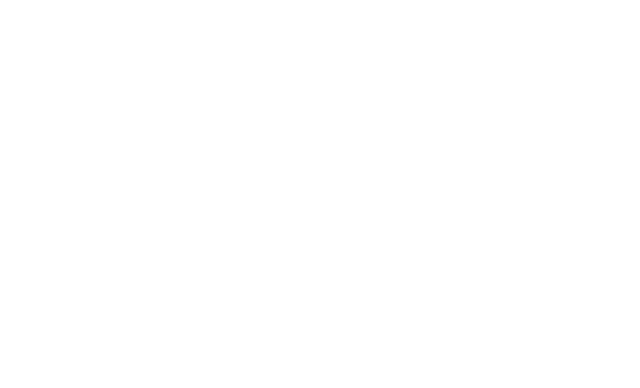
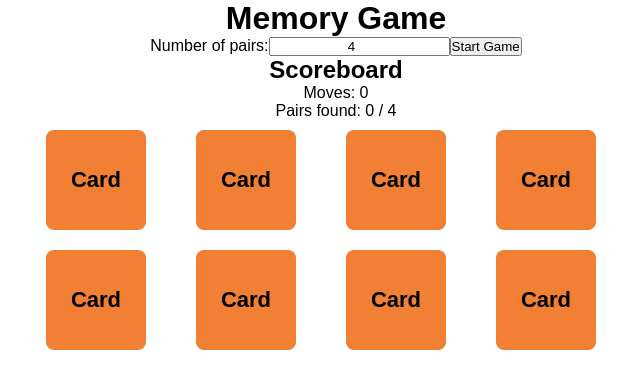
Before and after one commit to D3m0nNiller/vendespil-react-nicklas, a React (Vite) app: page / in a window 1280 px wide. Shown: the top 388 px of the page, without its empty margins (304-944 px from the left). Built offline with nearby package versions, Linux system fonts and the light colour scheme.

Commit message:
added finished cards into apps with functionality

```diff
--- a/index.html
+++ b/index.html
@@ -5,7 +5,7 @@
   <meta charset="UTF-8" />
   <link rel="icon" type="image/svg+xml" href="/favicon.svg" />
   <meta name="viewport" content="width=device-width, initial-scale=1.0" />
-  <title>vendespil_react</title>
+  <title>Vendespil React</title>
 </head>
 
 <body>
--- a/src/App.css
+++ b/src/App.css
@@ -1,184 +1,71 @@
-.counter {
-  font-size: 16px;
-  padding: 5px 10px;
-  border-radius: 5px;
-  color: var(--accent);
-  background: var(--accent-bg);
-  border: 2px solid transparent;
-  transition: border-color 0.3s;
-  margin-bottom: 24px;
-
-  &:hover {
-    border-color: var(--accent-border);
-  }
-  &:focus-visible {
-    outline: 2px solid var(--accent);
-    outline-offset: 2px;
-  }
+* {
+  padding: 0;
+  margin: 0;
+  box-sizing: border-box;
+  font-family: sans-serif;
+  text-align: center;
 }
 
-.hero {
-  position: relative;
+#cards {
+  margin: 0;
+  padding: 0;
+  display: grid;
+  grid-template-columns: repeat(4, 1fr);
+  max-width: 600px;
+  margin: 0 auto;
 
-  .base,
-  .framework,
-  .vite {
-    inset-inline: 0;
-    margin: 0 auto;
-  }
-
-  .base {
-    width: 170px;
-    position: relative;
-    z-index: 0;
-  }
-
-  .framework,
-  .vite {
-    position: absolute;
-  }
-
-  .framework {
-    z-index: 1;
-    top: 34px;
-    height: 28px;
-    transform: perspective(2000px) rotateZ(300deg) rotateX(44deg) rotateY(39deg)
-      scale(1.4);
-  }
-
-  .vite {
-    z-index: 0;
-    top: 107px;
-    height: 26px;
-    width: auto;
-    transform: perspective(2000px) rotateZ(300deg) rotateX(40deg) rotateY(39deg)
-      scale(0.8);
-  }
 }
 
-#center {
+.card {
+  width: 100px;
+  height: 100px;
+  background-color: rgb(249, 162, 30);
+  margin: 10px;
+  list-style: none;
   display: flex;
-  flex-direction: column;
-  gap: 25px;
-  place-content: center;
-  place-items: center;
-  flex-grow: 1;
-
-  @media (max-width: 1024px) {
-    padding: 32px 20px 24px;
-    gap: 18px;
-  }
+  align-items: center;
+  border-radius: 10px;
+  transform-style: preserve-3d;
+  transition: transform 0.6s;
 }
 
-#next-steps {
-  display: flex;
-  border-top: 1px solid var(--border);
-  text-align: left;
-
-  & > div {
-    flex: 1 1 0;
-    padding: 32px;
-    @media (max-width: 1024px) {
-      padding: 24px 20px;
-    }
-  }
-
-  .icon {
-    margin-bottom: 16px;
-    width: 22px;
-    height: 22px;
-  }
-
-  @media (max-width: 1024px) {
-    flex-direction: column;
-    text-align: center;
-  }
+.card:not(.done) {
+  cursor: pointer;
 }
 
-#docs {
-  border-right: 1px solid var(--border);
-
-  @media (max-width: 1024px) {
-    border-right: none;
-    border-bottom: 1px solid var(--border);
-  }
+/* når kortet er aktivt (flip) */
+.card.show {
+  transform: rotateY(180deg);
 }
 
-#next-steps ul {
-  list-style: none;
-  padding: 0;
+/* begge sider */
+.card span {
+  position: absolute;
+  width: 100%;
+  height: 100%;
   display: flex;
-  gap: 8px;
-  margin: 32px 0 0;
-
-  .logo {
-    height: 18px;
-  }
-
-  a {
-    color: var(--text-h);
-    font-size: 16px;
-    border-radius: 6px;
-    background: var(--social-bg);
-    display: flex;
-    padding: 6px 12px;
-    align-items: center;
-    gap: 8px;
-    text-decoration: none;
-    transition: box-shadow 0.3s;
-
-    &:hover {
-      box-shadow: var(--shadow);
-    }
-    .button-icon {
-      height: 18px;
-      width: 18px;
-    }
-  }
-
-  @media (max-width: 1024px) {
-    margin-top: 20px;
-    flex-wrap: wrap;
-    justify-content: center;
-
-    li {
-      flex: 1 1 calc(50% - 8px);
-    }
-
-    a {
-      width: 100%;
-      justify-content: center;
-      box-sizing: border-box;
-    }
-  }
+  align-items: center;
+  justify-content: center;
+  backface-visibility: hidden;
+  border-radius: 8px;
+  font-size: 22px;
+  font-weight: bold;
 }
 
-#spacer {
-  height: 88px;
-  border-top: 1px solid var(--border);
-  @media (max-width: 1024px) {
-    height: 48px;
-  }
+/* forsiden */
+.card .front {
+  background-color: #f18034;
 }
 
-.ticks {
-  position: relative;
-  width: 100%;
+/* bagsiden */
+.card .back {
+  background: rgb(4 206 249);
+  transform: rotateY(180deg);
+}
 
-  &::before,
-  &::after {
-    content: '';
-    position: absolute;
-    top: -4.5px;
-    border: 5px solid transparent;
-  }
-
-  &::before {
-    left: 0;
-    border-left-color: var(--border);
-  }
-  &::after {
-    right: 0;
-    border-right-color: var(--border);
-  }
+/* færdige kort */
+.card.done .back {
+  background-color: green;
+  color: white;
+  font-size: 200%;
 }
--- a/src/App.jsx
+++ b/src/App.jsx
@@ -1,14 +1,130 @@
 
-import './App.css'
+import { useState, useEffect } from "react"
+import CardList from "./components/CardsList"
+import "./App.css"
 
-function App() {
+export default function App() {
 
+  const [cards, setCards] = useState([])
+  const [selectedCards, setSelectedCards] = useState([])
+  const [matchedCards, setMatchedCards] = useState([])
+  const [numberOfPairs, setNumberOfPairs] = useState(4)
+  const [moves, setMoves] = useState(0)
+
+  function createCards(numberOfCards) {
+
+    setSelectedCards([])
+    setMatchedCards([])
+    setMoves(0)
+
+    let cardsArray = []
+
+    for (let add = 0; add < numberOfCards; add++) {
+
+      const card1 = {
+        id: add * 2,
+        value: add
+      }
+
+      const card2 = {
+        id: add * 2 + 1,
+        value: add
+      }
+
+      cardsArray.push(card1)
+      cardsArray.push(card2)
+    }
+
+    for (let i = cardsArray.length - 1; i > 0; i--) {
+      let j = Math.floor(Math.random() * (i + 1))
+
+      let temp = cardsArray[i]
+      cardsArray[i] = cardsArray[j]
+      cardsArray[j] = temp
+    }
+
+    setCards(cardsArray)
+  }
+
+  function handleClick(card) {
+
+    if (matchedCards.includes(card.id)) {
+      return
+    }
+
+    if (selectedCards.some(selected => selected.id === card.id)) {
+      return
+    }
+
+    if (selectedCards.length === 2) {
+
+      setSelectedCards([card])
+
+    } else {
+
+      let newSelectedCards = [...selectedCards, card]
+
+      setSelectedCards(newSelectedCards)
+
+      if (newSelectedCards.length === 2) {
+
+        setMoves(moves + 1)
+
+        if (newSelectedCards[0].value === newSelectedCards[1].value) {
+
+          setMatchedCards([
+            ...matchedCards,
+            newSelectedCards[0].id,
+            newSelectedCards[1].id
+          ])
+        }
+      }
+    }
+  }
+
+  useEffect(() => {
+    createCards(4)
+  }, [])
 
   return (
-    <>
+    <div>
+      <h1>Memory Game</h1>
 
-    </>
+      <div>
+        <label>Number of pairs:</label>
+
+        <input
+          type="number"
+          min="1"
+          value={numberOfPairs}
+          onChange={(event) => setNumberOfPairs(event.target.value)}
+        />
+
+        <button onClick={() => createCards(Number(numberOfPairs))}>
+          Start Game
+        </button>
+      </div>
+
+      <div>
+        <h2>Scoreboard</h2>
+
+        <p>Moves: {moves}</p>
+
+        <p>
+          Pairs found: {matchedCards.length / 2} / {cards.length / 2}
+        </p>
+
+        {matchedCards.length === cards.length && cards.length > 0 && (
+          <h2>You won!</h2>
+        )}
+      </div>
+
+      <CardList
+        cards={cards}
+        selectedCards={selectedCards}
+        matchedCards={matchedCards}
+        handleClick={handleClick}
+      />
+    </div>
   )
 }
-
-export default App
--- /dev/null
+++ b/src/components/Card.jsx
@@ -0,0 +1,15 @@
+export default function Card({ card, selectedCards, matchedCards, handleClick }) {
+
+    const isSelected = selectedCards.some(selected => selected.id === card.id)
+    const isMatched = matchedCards.includes(card.id)
+
+    return (
+        <li
+            className={`card ${isSelected || isMatched ? "show" : ""} ${isMatched ? "done" : ""}`}
+            onClick={() => handleClick(card)}
+        >
+            <span className="front">Card</span>
+            <span className="back">{card.value}</span>
+        </li>
+    )
+}
--- /dev/null
+++ b/src/components/CardsList.jsx
@@ -0,0 +1,18 @@
+import Card from "./Card"
+
+export default function CardList({ cards, selectedCards, matchedCards, handleClick }) {
+
+    return (
+        <ul id="cards">
+            {cards.map((card) => (
+                <Card
+                    key={card.id}
+                    card={card}
+                    selectedCards={selectedCards}
+                    matchedCards={matchedCards}
+                    handleClick={handleClick}
+                />
+            ))}
+        </ul>
+    )
+}
```
